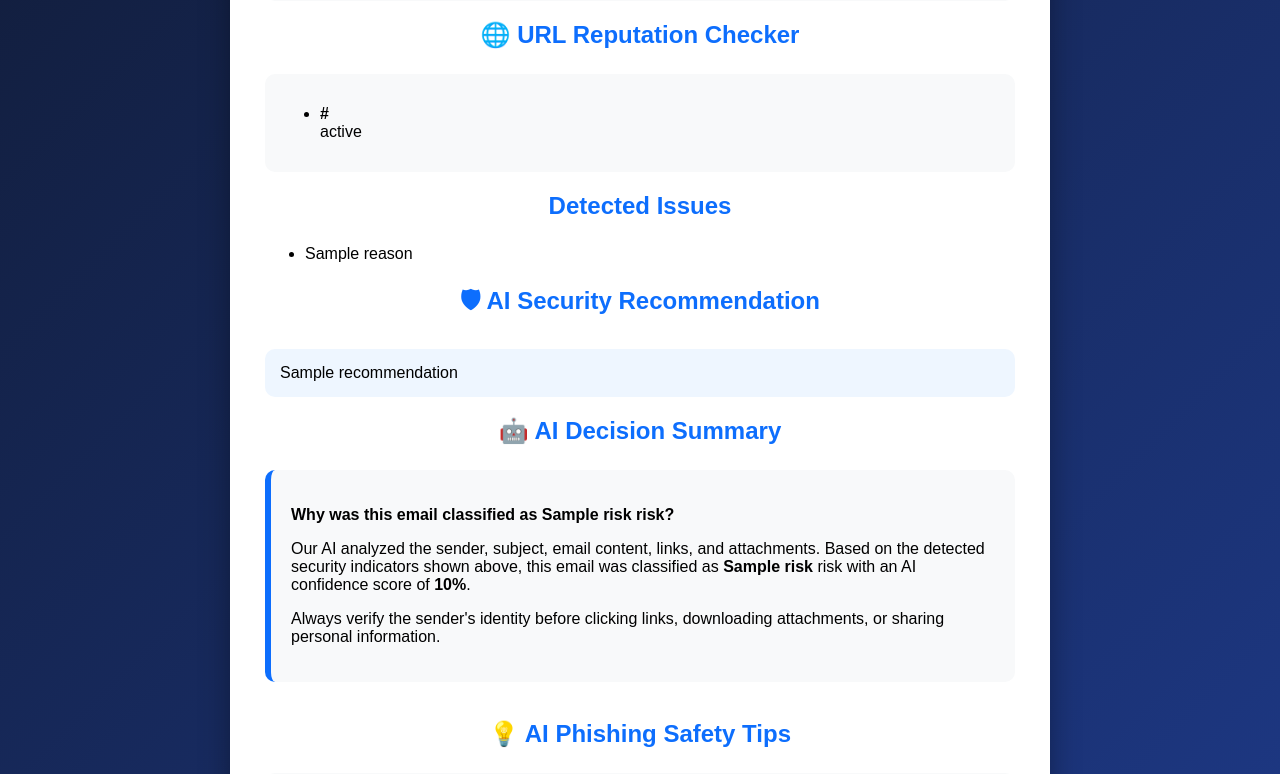
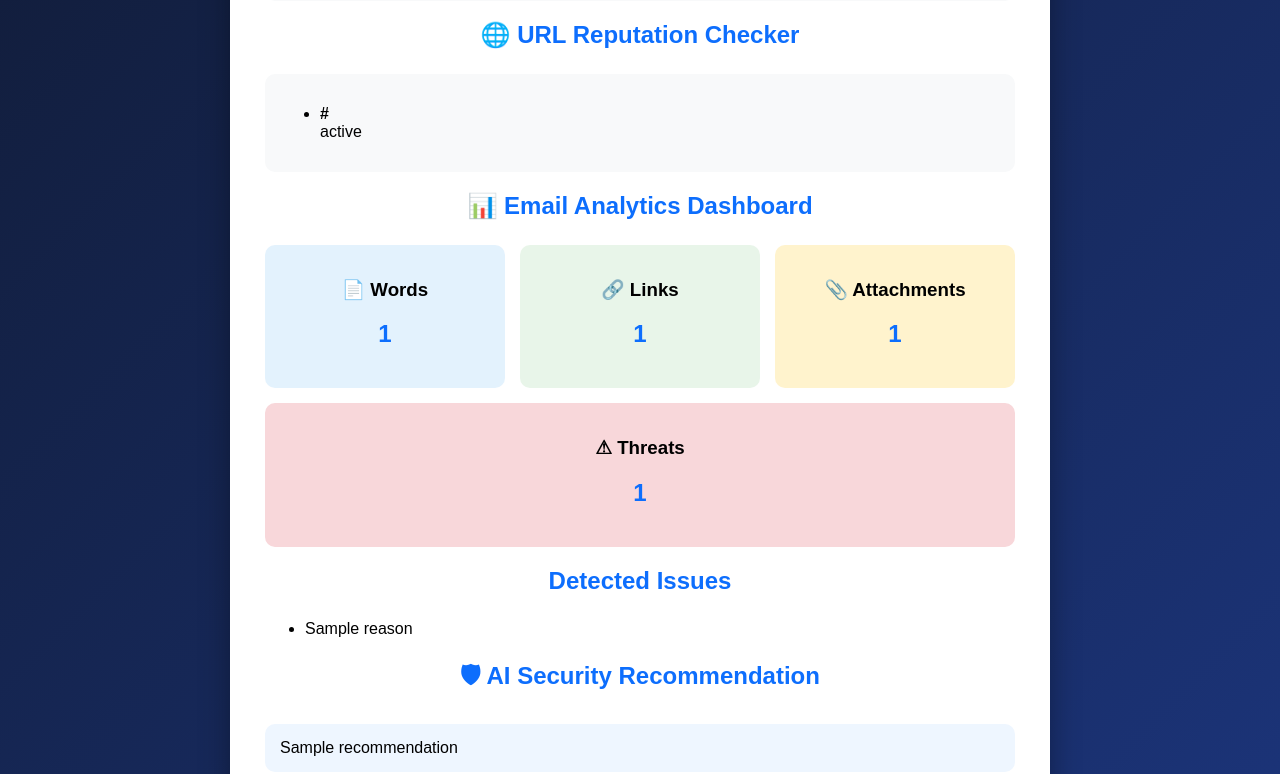
Before and after one commit to fazeen-max/AI_Phishing_Email_Detector, a Flask app: template templates/result.html in a window 1280 px wide. Shown: the part 717-1491 px from the top of the page. Run offline with Flask 3, Linux system fonts and the light colour scheme; the template is opened without the code that fills it: most values are stand-ins (such as "Sample title", 1, 10 or a date in 2020).

Commit message:
Implemented email analytics dashboard

```diff
--- a/app.py
+++ b/app.py
@@ -46,6 +46,7 @@ def home():
         score = 0
         risk = "LOW"
         reasons = []
+        threat_count = 0
 
         # Detect suspicious senders
         if (
@@ -55,6 +56,7 @@ def home():
         ):
             score += 20
             reasons.append("⚠ Uses a free email provider")
+            threat_count += 1
 
         if (
             "paypal" in sender_lower
@@ -63,23 +65,28 @@ def home():
         ):
             score += 20
             reasons.append("⚠ Sender impersonates a trusted organization")
+            threat_count += 1
 
         # Detect phishing keywords
         if "password" in email.lower():
             score += 25
             reasons.append("⚠ Requests your password")
+            threat_count += 1
 
         if "otp" in email.lower():
             score += 25
             reasons.append("⚠ Requests OTP")
+            threat_count += 1
 
         if "urgent" in subject.lower():
             score += 20
             reasons.append("⚠ Uses urgent language")
+            threat_count += 1
 
         if "bit.ly" in email.lower():
             score += 30
             reasons.append("⚠ Contains a shortened suspicious link")
+            threat_count += 1
 
         # Detect dangerous attachments
         attachments = [".exe", ".zip", ".rar", ".js", ".bat", ".scr"]
@@ -89,6 +96,7 @@ def home():
                 attachment_count += 1
                 score += 20
                 reasons.append(f"📎 Dangerous attachment detected: {file}")
+                threat_count += 1
 
         # Decide risk level
         if score >= 70:
@@ -122,6 +130,7 @@ def home():
             link_count=link_count,
             attachment_count=attachment_count,
             url_results=url_results,
+            threat_count=threat_count,
         )
 
     return render_template("index.html")
--- a/templates/result.html
+++ b/templates/result.html
@@ -89,6 +89,31 @@
 <p>No URLs detected in this email.</p>
 
 {% endif %}
+<h2>📊 Email Analytics Dashboard</h2>
+
+<div style="display:flex;flex-wrap:wrap;gap:15px;margin-bottom:20px;">
+
+    <div style="flex:1;min-width:150px;background:#e3f2fd;padding:15px;border-radius:10px;text-align:center;">
+        <h3>📄 Words</h3>
+        <h2>{{ word_count }}</h2>
+    </div>
+
+    <div style="flex:1;min-width:150px;background:#e8f5e9;padding:15px;border-radius:10px;text-align:center;">
+        <h3>🔗 Links</h3>
+        <h2>{{ link_count }}</h2>
+    </div>
+
+    <div style="flex:1;min-width:150px;background:#fff3cd;padding:15px;border-radius:10px;text-align:center;">
+        <h3>📎 Attachments</h3>
+        <h2>{{ attachment_count }}</h2>
+    </div>
+
+    <div style="flex:1;min-width:150px;background:#f8d7da;padding:15px;border-radius:10px;text-align:center;">
+        <h3>⚠ Threats</h3>
+        <h2>{{ threat_count }}</h2>
+    </div>
+
+</div>
 
     <h2>Detected Issues</h2>
 
```
